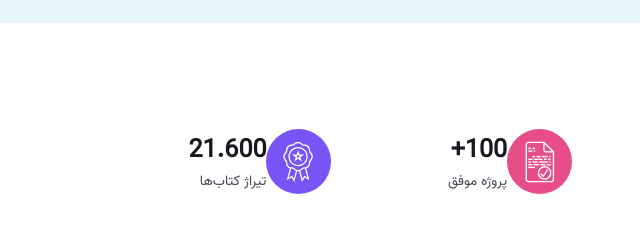
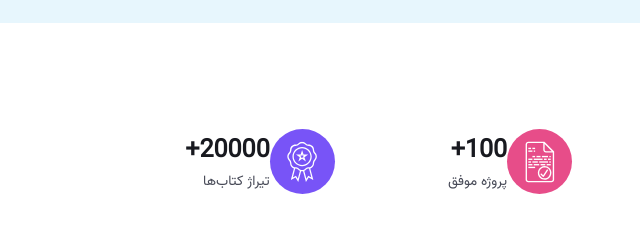
Before and after one commit to esmaeelpoor/esmaeelpoor.github.io, a plain HTML site: page index.html in a window 1280 px wide. Shown: the part 820-1060 px from the top of the page, 0-640 px from the left. Drawn offline with nearby package versions, Linux system fonts and the light colour scheme.

Commit message:
Update index.html

```diff
--- a/index.html
+++ b/index.html
@@ -1,7 +1,7 @@
 <!DOCTYPE html>
 <html dir="rtl" lang="en">
 <!--
-1402 / 08 / 13 - 11:00 - by Ali Esmaeelpoor
+1403 / 09 / 14 - 11:00 - by Ali Esmaeelpoor
 -->
 <head>
     <meta charset="UTF-8">
@@ -146,7 +146,7 @@
                             <img src="assets/images/awards-won.svg" alt="Books ">
                         </div>
                         <div>
-                            <h3>21.600</h3>
+                            <h3>20000+</h3>
                             <p>تیراژ کتاب‌ها</p>
                         </div>
                     </div>
```
